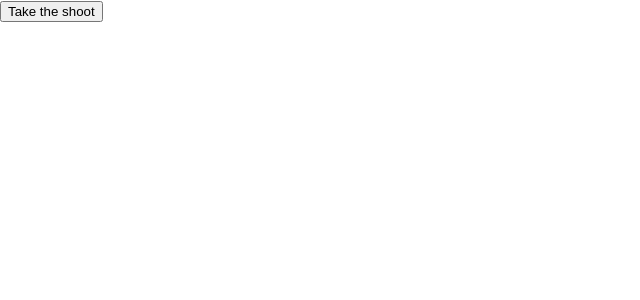
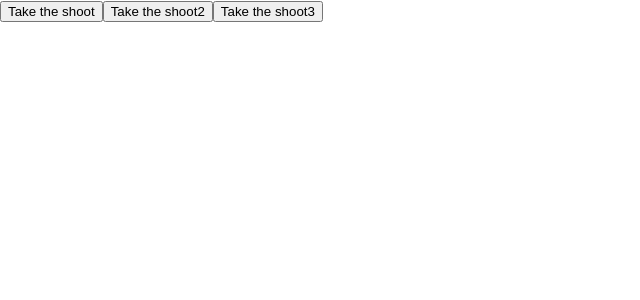
Before and after one commit to Hpekkaya/reactclass1, a React (Create React App) app: page / in a window 1280 px wide. Shown: the top 300 px of the page, without its empty margins (0-640 px from the left). Built offline with nearby package versions, Linux system fonts and the light colour scheme.

Commit message:
events repeated

```diff
--- a/src/3-Events/Events.js
+++ b/src/3-Events/Events.js
@@ -5,9 +5,22 @@ const Events = () => {
     const shoot = ()=> {
         alert("Great Shot !")
     }
+    const shoot2 = (a)=> {
+        alert(a)
+    }
+    const shoot3 = (a,b)=> {
+        alert(b.type)
+        b.target.value = "Value is changed"
+
+        console.log(b.target)
+        console.log(b.target.value)
+        console.log(b)   //In order to see what type of base events
+    }
   return (
     <div>
         <button onClick={shoot}>Take the shoot</button>
+        <button onClick={()=>shoot2("Goal !")}>Take the shoot2</button>
+        <button onClick={(event)=>shoot3("Goal !",event)}>Take the shoot3</button>
     </div>
   )
 }
```
